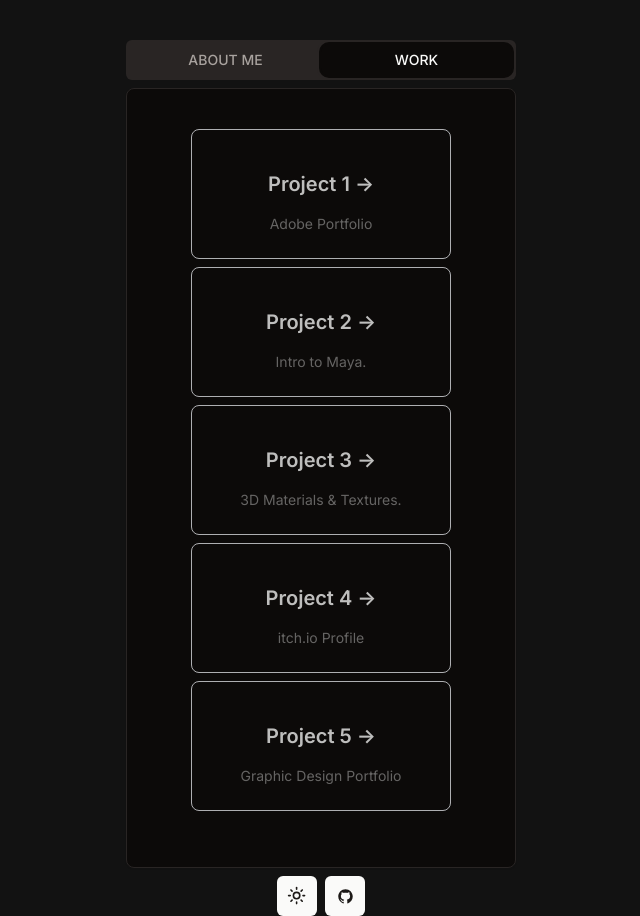
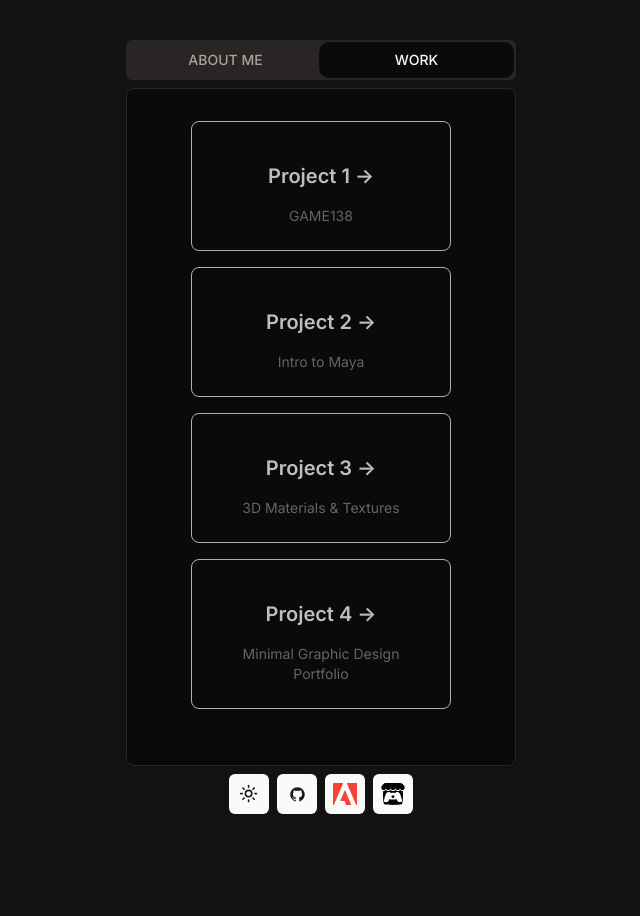
Before and after one commit to g00dnlght/ShadCN_UI, a Next.js app in the folder my-app/: page / in a window 1280 px wide. Both pictures are taken after a click on the tab "WORK". Shown: the whole page, without its empty margins (319-959 px from the left). After the commit the page ends 816 px from the top, so only its background shows below. Built offline with nearby package versions, Linux system fonts and the light colour scheme.

Commit message:
Added Adobe & Itch Io Icons & updated projects in work tab.

```diff
--- a/my-app/app/page.tsx
+++ b/my-app/app/page.tsx
@@ -61,7 +61,7 @@ export default function TabsDemo() {
                 </Button> */}
                 <CardDescription>
                   I&apos;m Victor, a creative individual constantly exploring new horizons. Graphic
-                  Design is my forte, complemented by a bit of UX. My fascination with AI
+                  Design is my forte, complemented by a bit of UI/UX. My fascination with AI
                   technology, computers, music &amp; gaming fuels my enthusiasm for innovative work.
                 </CardDescription>
               </CardHeader>
@@ -69,9 +69,9 @@ export default function TabsDemo() {
           </TabsContent>
           <TabsContent value="workTab" className="pb-2">
             <Card>
-              <CardHeader className="mt-4">
+              <CardHeader className="mt-2">
                 <CardContent>
-                  <div className="text-center ">
+                  <div className="text-center">
                     {/*  <a
                       href="https://github.com/vtonu"
                       className="block p-2 mx-4 mb-2 transition-colors border rounded-lg opacity-75 pb group hover:bg-zinc-100/5 hover:ring-zinc-600"
@@ -87,8 +87,8 @@ export default function TabsDemo() {
                     </a> */}
 
                     <a
-                      href="https://victortonu.myportfolio.com/"
-                      className="block p-2 mx-4 mb-2 transition-colors border rounded-lg opacity-75 pb group hover:bg-zinc-100/5 hover:ring-zinc-600"
+                      href="https://game138-aceternity-ui.vercel.app/"
+                      className="block p-2 mx-4 mb-4 transition-colors border rounded-lg opacity-75 pb group hover:bg-zinc-100/5 hover:ring-zinc-600"
                       target="_blank"
                       rel="noopener noreferrer">
                       <h2 className={`mb-4 text-xl font-semibold my-8`}>
@@ -97,11 +97,11 @@ export default function TabsDemo() {
                           -&gt;
                         </span>
                       </h2>
-                      <p className={`m-4 max-w-[50ch] text-sm opacity-50`}>Adobe Portfolio</p>
+                      <p className={`m-4 max-w-[50ch] text-sm opacity-50`}>GAME138</p>
                     </a>
                     <a
                       href="https://nuxt-ui-maya.vercel.app/"
-                      className="block p-2 mx-4 mb-2 transition-colors border rounded-lg opacity-75 pb group hover:bg-zinc-100/5 hover:ring-zinc-600"
+                      className="block p-2 mx-4 mb-4 transition-colors border rounded-lg opacity-75 pb group hover:bg-zinc-100/5 hover:ring-zinc-600"
                       target="_blank"
                       rel="noopener noreferrer">
                       <h2 className={`mb-4 text-xl font-semibold my-8`}>
@@ -110,11 +110,11 @@ export default function TabsDemo() {
                           -&gt;
                         </span>
                       </h2>
-                      <p className={`m-4 max-w-[50ch] text-sm opacity-50`}>Intro to Maya.</p>
+                      <p className={`m-4 max-w-[50ch] text-sm opacity-50`}>Intro to Maya</p>
                     </a>
                     <a
                       href="https://nuxt-ui-3-d.vercel.app/"
-                      className="block p-2 mx-4 mb-2 transition-colors border rounded-lg opacity-75 pb group hover:bg-zinc-100/5 hover:ring-zinc-600"
+                      className="block p-2 mx-4 mb-4 transition-colors border rounded-lg opacity-75 pb group hover:bg-zinc-100/5 hover:ring-zinc-600"
                       target="_blank"
                       rel="noopener noreferrer">
                       <h2 className={`mb-4 text-xl font-semibold my-8`}>
@@ -124,12 +124,12 @@ export default function TabsDemo() {
                         </span>
                       </h2>
                       <p className={`m-4 max-w-[50ch] text-sm opacity-50`}>
-                        3D Materials & Textures.
+                        3D Materials & Textures
                       </p>
                     </a>
 
                     <a
-                      href="https://vtonu.itch.io/"
+                      href="https://github.com/vtonu/GraphicDesign_Portfolio"
                       className="block p-2 mx-4 mb-2 transition-colors border rounded-lg opacity-75 pb group hover:bg-zinc-100/5 hover:ring-zinc-600"
                       target="_blank"
                       rel="noopener noreferrer">
@@ -139,22 +139,8 @@ export default function TabsDemo() {
                           -&gt;
                         </span>
                       </h2>
-                      <p className={`m-4 max-w-[50ch] text-sm opacity-50`}>itch.io Profile</p>
-                    </a>
-
-                    <a
-                      href="https://github.com/vtonu/GraphicDesign_Portfolio"
-                      className="block p-2 mx-4 mb-2 transition-colors border rounded-lg opacity-75 pb group hover:bg-zinc-100/5 hover:ring-zinc-600"
-                      target="_blank"
-                      rel="noopener noreferrer">
-                      <h2 className={`mb-4 text-xl font-semibold my-8`}>
-                        Project 5{' '}
-                        <span className="inline-block transition-transform group-hover:translate-x-1 motion-reduce:transform-none">
-                          -&gt;
-                        </span>
-                      </h2>
                       <p className={`m-4 max-w-[50ch] text-sm opacity-50`}>
-                        Graphic Design Portfolio
+                        Minimal Graphic Design Portfolio
                       </p>
                     </a>
                   </div>
@@ -175,6 +161,16 @@ export default function TabsDemo() {
                 <GitHubLogoIcon />
               </Button>
             </a>
+            <a href="https://victortonu.myportfolio.com/home">
+              <Button size="icon" className="ml-2">
+                <img src="./adobe.png" alt="Adobe Portfolio" />
+              </Button>
+            </a>
+            <a href="https://vtonu.itch.io/">
+              <Button size="icon" className="ml-2">
+                <img src="./itch.svg" alt="Itch.io Profile" />
+              </Button>
+            </a>
           </div>
         </Tabs>
       </main>
```
Also changed, not shown: my-app/public/adobe.png (added), my-app/public/itch.svg (added).
